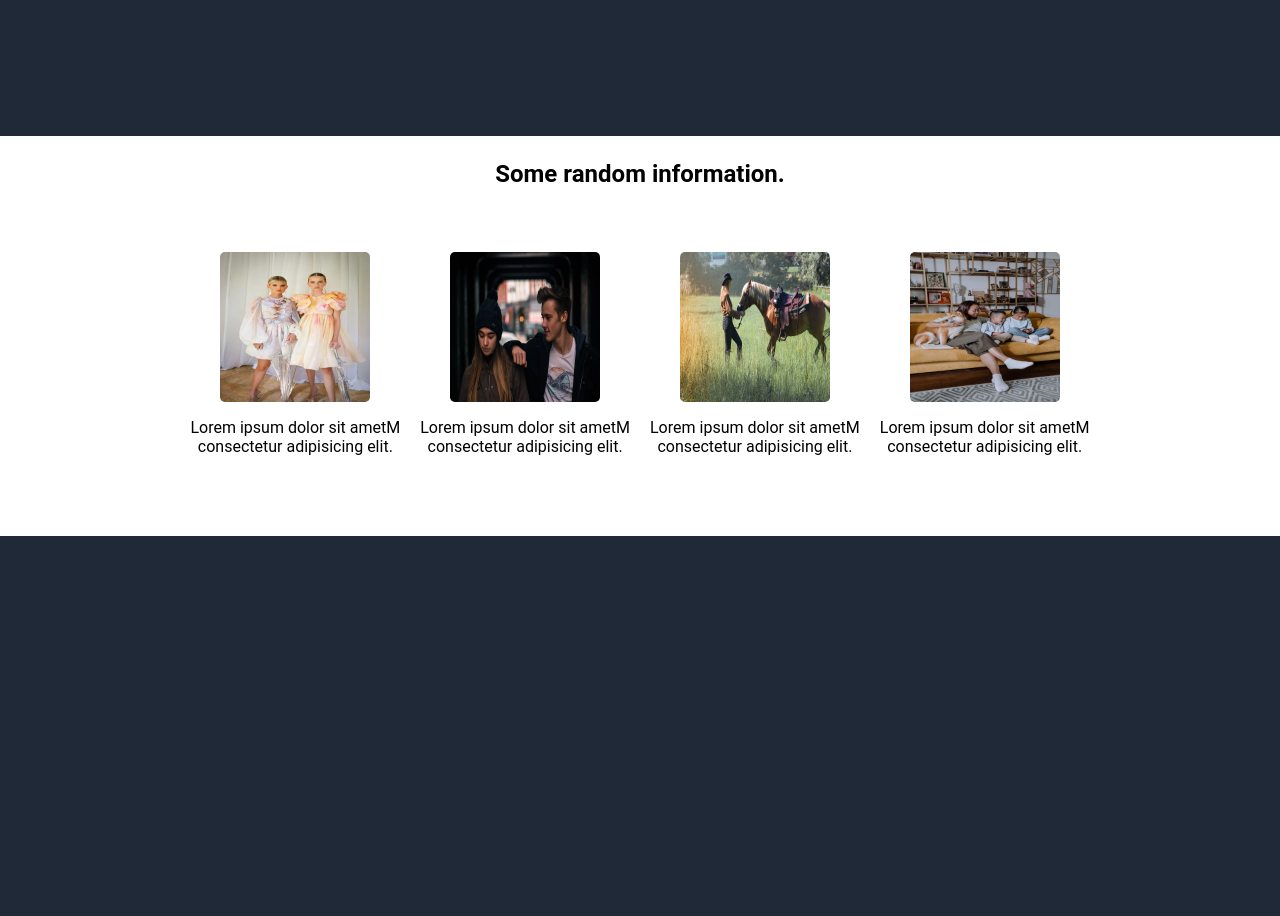
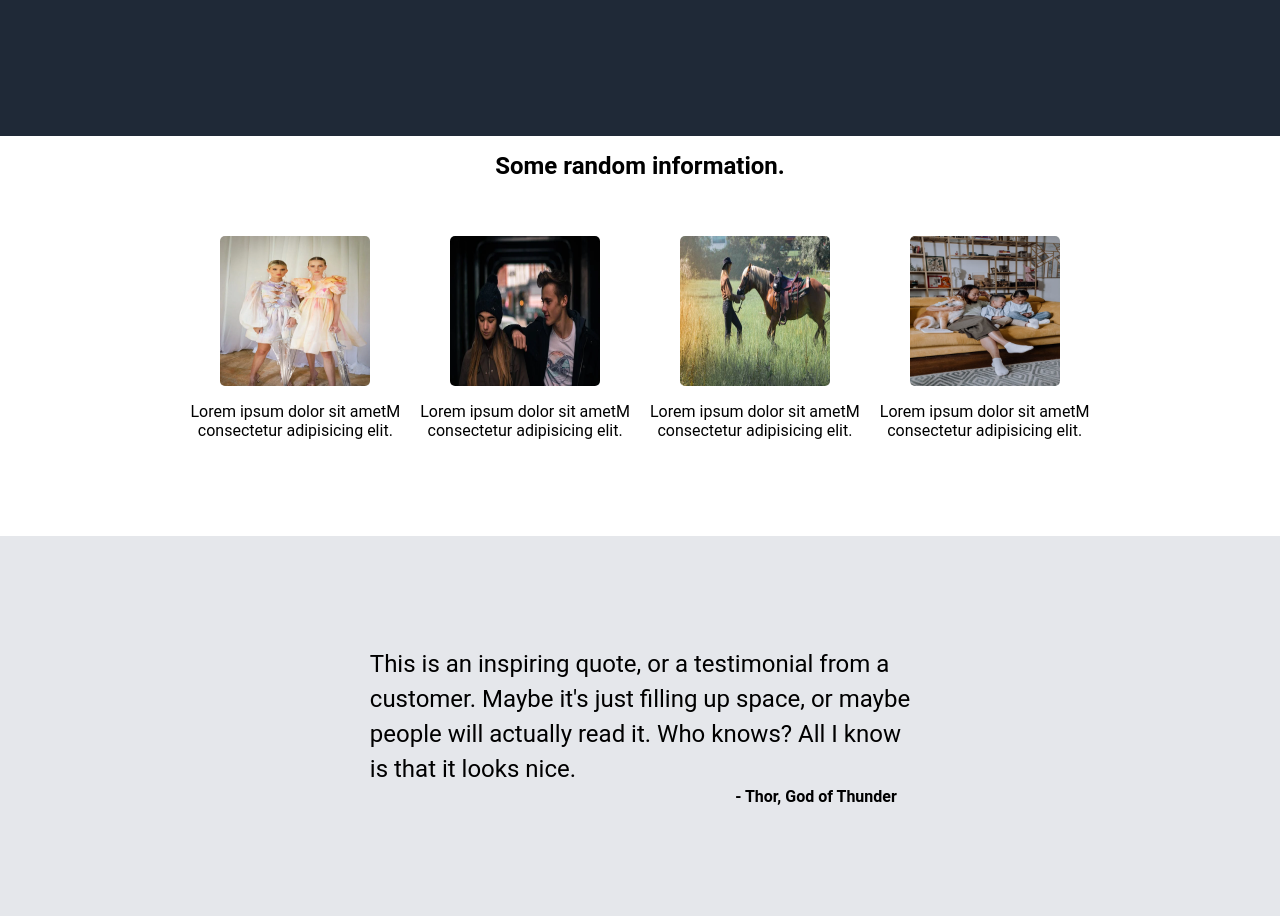
Before and after one commit to jfmartinz/Landing-Page, a plain HTML site: page index.html in a window 1280 px wide. Shown: the part 680-1596 px from the top of the page. Before the commit the page ends 1216 px from the top, so only its background shows below. Drawn offline with Linux system fonts and the light colour scheme.

Commit message:
add styles and content in quote section

```diff
--- a/index.html
+++ b/index.html
@@ -36,19 +36,39 @@
     <section class="information-container">
         <h2>Some random information.</h2>
         <div class="information-content">
-            <div><img src="img/pexels-photo-15071849.webp" alt="two girl facing infront of the camera" width="150" height="150">
-            <p>Lorem ipsum dolor sit ametM<br> consectetur adipisicing elit.</p></div>
+            <div><img src="img/pexels-photo-15071849.webp" alt="two girl facing infront of the camera" width="150"
+                    height="150">
+                <p>Lorem ipsum dolor sit ametM<br> consectetur adipisicing elit.</p>
+            </div>
             <div><img src="img/pexels-photo-246367.webp" alt="girl and boy" width="150" height="150">
-            <p>Lorem ipsum dolor sit ametM<br> consectetur adipisicing elit.</p></div>
+                <p>Lorem ipsum dolor sit ametM<br> consectetur adipisicing elit.</p>
+            </div>
             <div><img src="img/pexels-photo-3755703.jpeg" alt="woman facing to her horse" width="150" height="150">
-            <p>Lorem ipsum dolor sit ametM<br> consectetur adipisicing elit.</p></div>
+                <p>Lorem ipsum dolor sit ametM<br> consectetur adipisicing elit.</p>
+            </div>
             <div><img src="img/pexels-photo-5998824.jpeg" alt="a mom and her son and daughter" width="150" height="150">
-            <p>Lorem ipsum dolor sit ametM<br> consectetur adipisicing elit.</p></div>
+                <p>Lorem ipsum dolor sit ametM<br> consectetur adipisicing elit.</p>
+            </div>
         </div>
     </section>
 
     <!-- quote section -->
+    <section class="quote-section">
+        <div>
+            <blockquote class="quote-content">
+                <p>This is an inspiring quote, or a testimonial from a<br> customer.
+                    Maybe it's just filling up space, or maybe<br> people will actually read it. Who knows? All I
+                    know<br>
+                    is
+                    that it looks nice.</p>
 
+                <footer>- Thor, God of Thunder</footer>
+            </blockquote>
+        </div>
+    </section>
+
+
+    <!-- Call to action section -->
 
 
 
--- a/styles.css
+++ b/styles.css
@@ -101,7 +101,7 @@ ul li a {
 }
 
 .information-container h2 {
-  padding: 1.5rem 0;
+  padding: 1rem 0;
 }
 
 .information-container .information-content p {
@@ -111,3 +111,44 @@ ul li a {
 .information-container .information-content img {
   border-radius: 5px;
 }
+.quote-section {
+  background-color: #e5e7eb;
+
+  width: 100%;
+  padding: 2.5rem 0;
+}
+
+.quote-content{
+  display: flex;
+  justify-content: center;
+  flex-direction: column;
+  align-items: center;
+  width: 100%;
+  min-height: 300px;
+}
+
+.quote-section .quote-content p{
+  font-size: 24px;
+  line-height: 35px;
+  font-weight: 400;
+  padding: 0 3%;
+}
+
+.quote-section .quote-content footer {
+margin-left: 22rem;
+font-weight: 700;
+}
+
+
+.cta-section{
+  min-height: 350px;
+  color: #fff;
+}
+
+.cta-content {
+  display: flex;
+  justify-content: center;
+  align-items: center;
+  height: 400px;
+
+}
```
